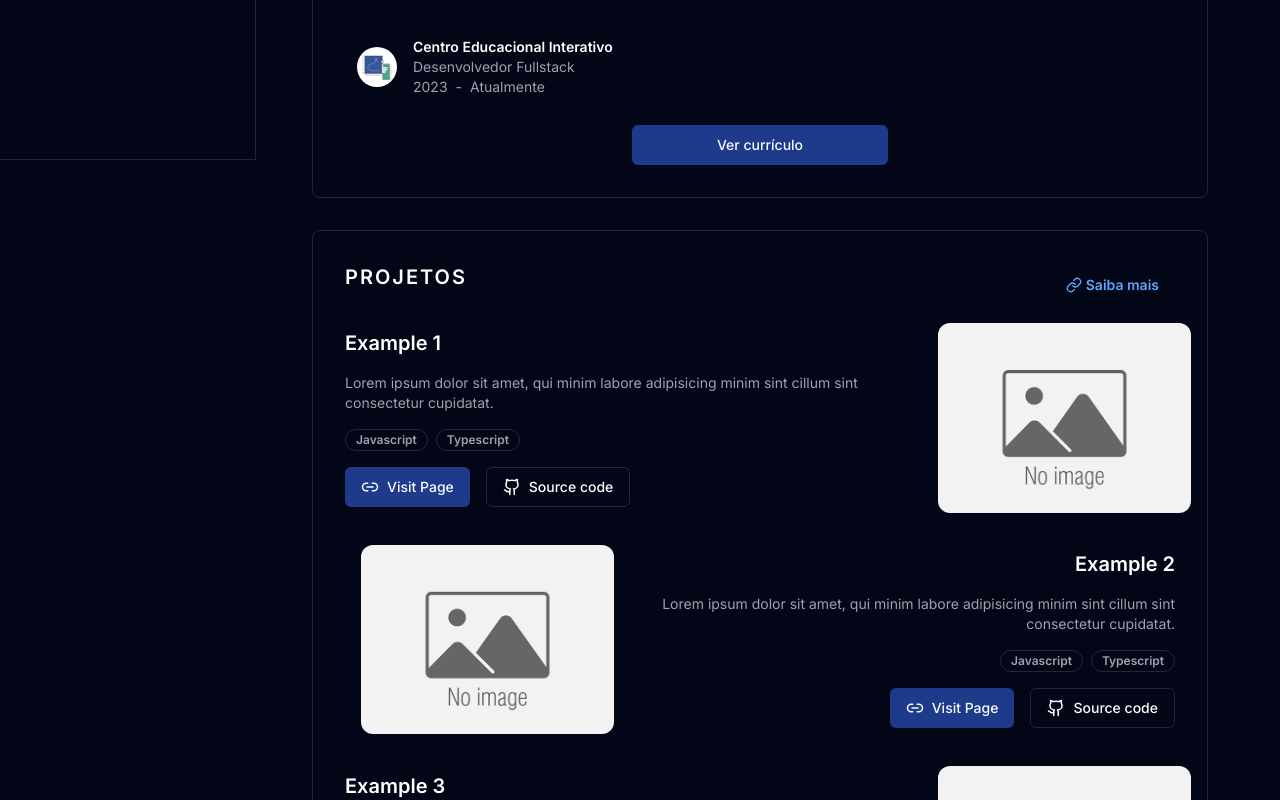
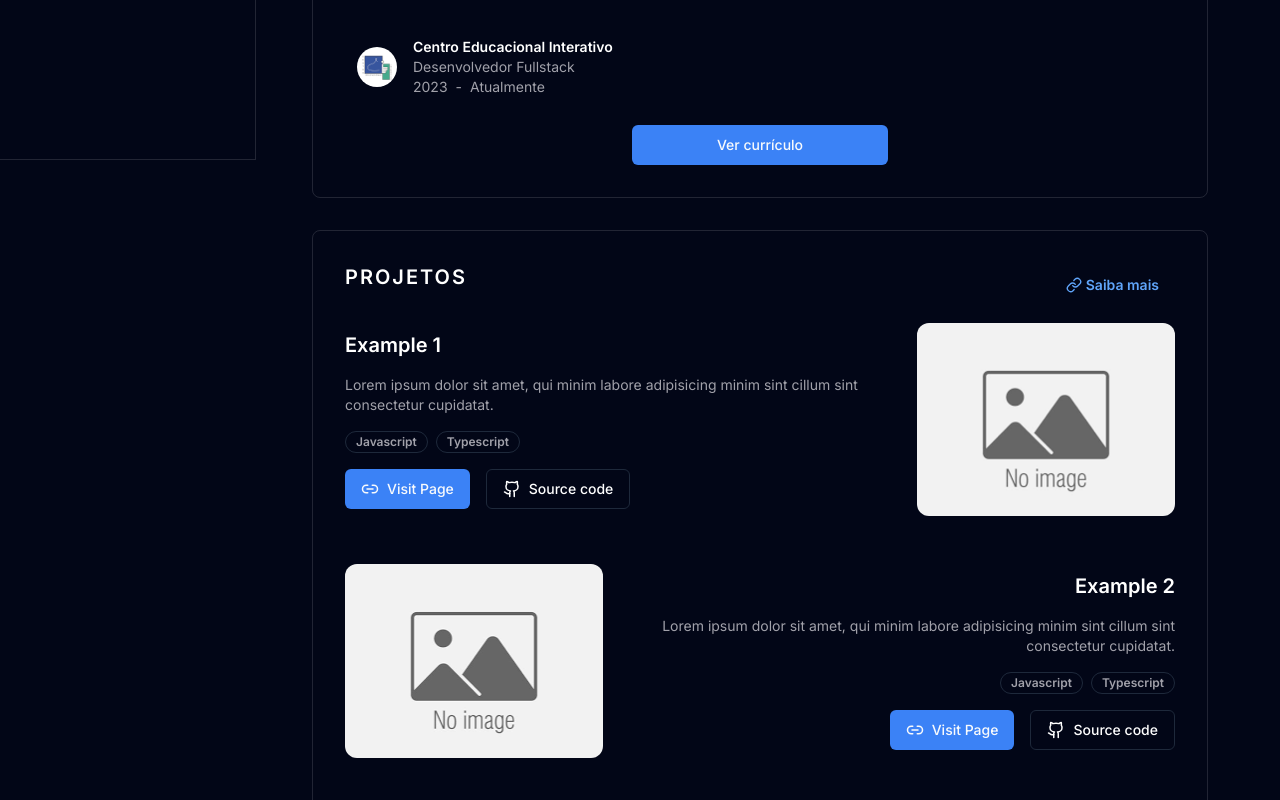
Before and after one commit to Guilherme-RNovaes/portfolioV2, a Next.js app: page / in a window 1280 px wide. Shown: the part 640-1440 px from the top of the page. Built offline with nearby package versions, Linux system fonts and the light colour scheme.

Commit message:
style: some style changes

```diff
--- a/app/(home)/_components/Projects.tsx
+++ b/app/(home)/_components/Projects.tsx
@@ -38,7 +38,7 @@ export default function Projects({ }: Props) {
       initial={{ opacity: 0 }}
       whileInView={{ opacity: 1 }}
       transition={{ duration: 1 }}
-      className="flex flex-col md:flex-wrap mx-4 mb-8 md:max-w-4xl border border-zinc-400/20 rounded-lg p-8 md:justify-start md:mx-6 xl:mx-auto items-start"
+      className="flex flex-col md:flex-wrap mx-4 mb-8 md:max-w-4xl border border-zinc-400/20 rounded-lg px-8 pt-8 md:justify-start md:mx-6 xl:mx-auto items-start"
     >
       <div className="flex items-center justify-between w-full pb-4">
         <h3 className="uppercase tracking-widest font-semibold text-xl pb-4">
--- a/app/_components/ProjectCard.tsx
+++ b/app/_components/ProjectCard.tsx
@@ -40,11 +40,11 @@ const ProjectCard = ({ direction, name, img, description, stacks, link, source }
       variants={item}
       initial="hidden"
       whileInView="visible"
-      className={`flex flex-col ${isRightDirection ? 'md:flex-row-reverse' : 'md:flex-row'} items-center justify-center mb-8`}
+      className={`flex flex-col ${isRightDirection ? 'md:flex-row-reverse' : 'md:flex-row'} items-center justify-center mb-12`}
     >
       <Dialog>
         <DialogTrigger>
-          <Image src={img} width={260} height={170} alt="project image" className="mx-4 mb-8 md:mb-0 rounded-xl cursor-zoom-in" />
+          <Image src={img} width={260} height={170} alt="project image" className="mb-8 md:mb-0 rounded-xl cursor-zoom-in" />
         </DialogTrigger>
         <DialogContent className="object-cover">
           <Image src={img} width={860} height={770} alt="project image" className="rounded-lg" />
@@ -52,7 +52,7 @@ const ProjectCard = ({ direction, name, img, description, stacks, link, source }
       </Dialog>
       <div className={`flex flex-col items-center ${isRightDirection ? 'md:items-start' : 'md:items-end md:text-right'}`}>
         <h1 className="pb-4 font-semibold text-xl">{name}</h1>
-        <p className="text-sm text-zinc-400 pb-4">{description}</p>
+        <p className="text-sm text-zinc-400 pb-4 max-w-xl">{description}</p>
         <div className="flex items-center gap-2 mb-4">
           {stacks.map((stack, index) => (
             <Badge variant="outline" key={index}>
--- a/app/_components/ui/button.tsx
+++ b/app/_components/ui/button.tsx
@@ -15,7 +15,7 @@ const buttonVariants = cva(
         outline:
           "border border-slate-200 bg-white hover:bg-slate-100 hover:text-slate-900 dark:border-slate-800 dark:bg-slate-950 dark:hover:bg-slate-800 dark:hover:text-slate-50",
         primary:
-          "bg-blue-500 text-slate-50 hover:bg-blue-500/90 dark:bg-blue-900 dark:text-slate-50 dark:hover:bg-blue-900/90",
+          "bg-blue-400 text-slate-50 hover:bg-blue-400/90 dark:bg-blue-500 dark:text-slate-50 dark:hover:bg-blue-500/90",
         secondary:
           "bg-slate-100 text-slate-900 hover:bg-slate-100/80 dark:bg-slate-800 dark:text-slate-50 dark:hover:bg-slate-800/80",
         ghost: "hover:bg-slate-100 hover:text-slate-900 dark:hover:bg-slate-800 dark:hover:text-slate-50",
```
